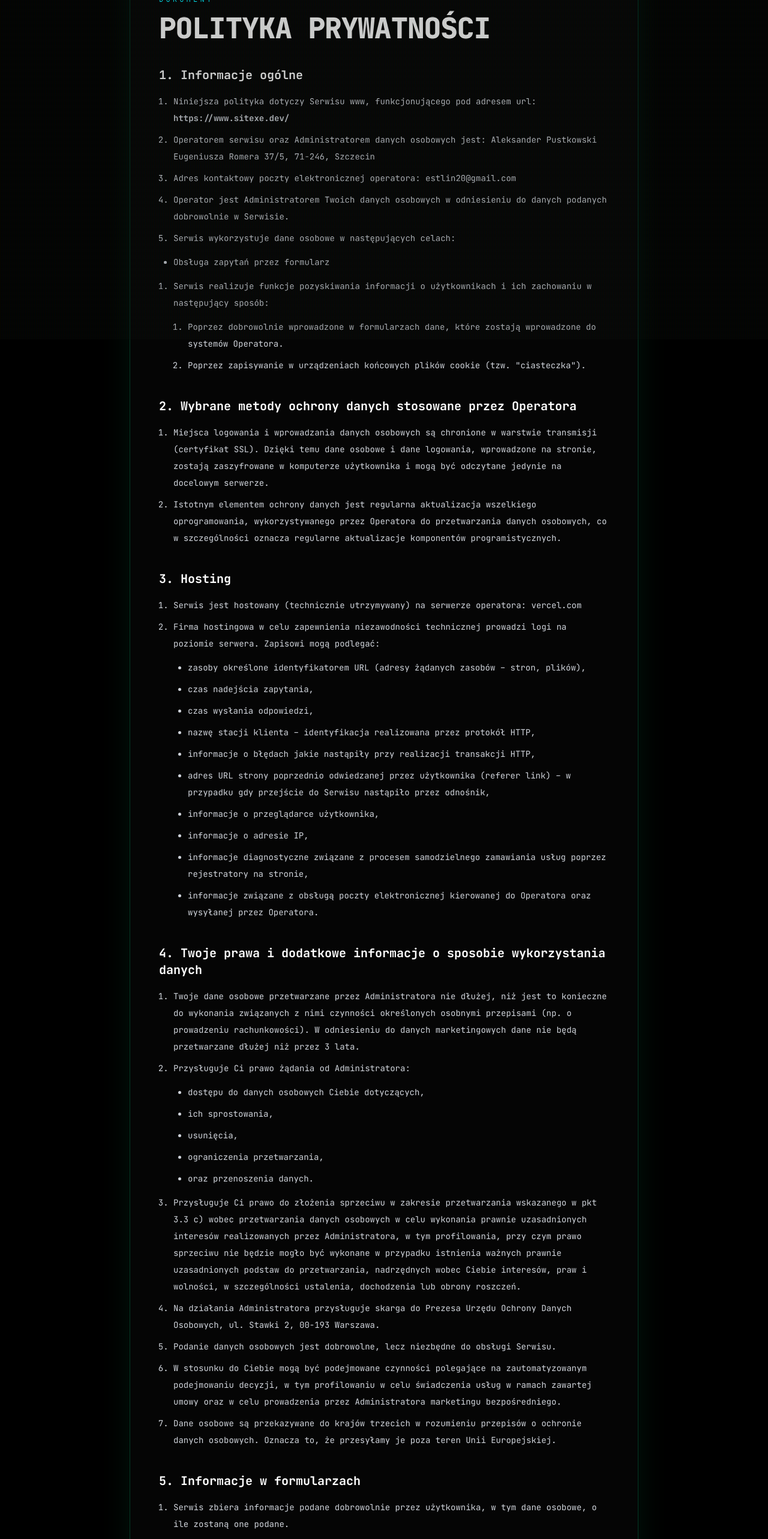
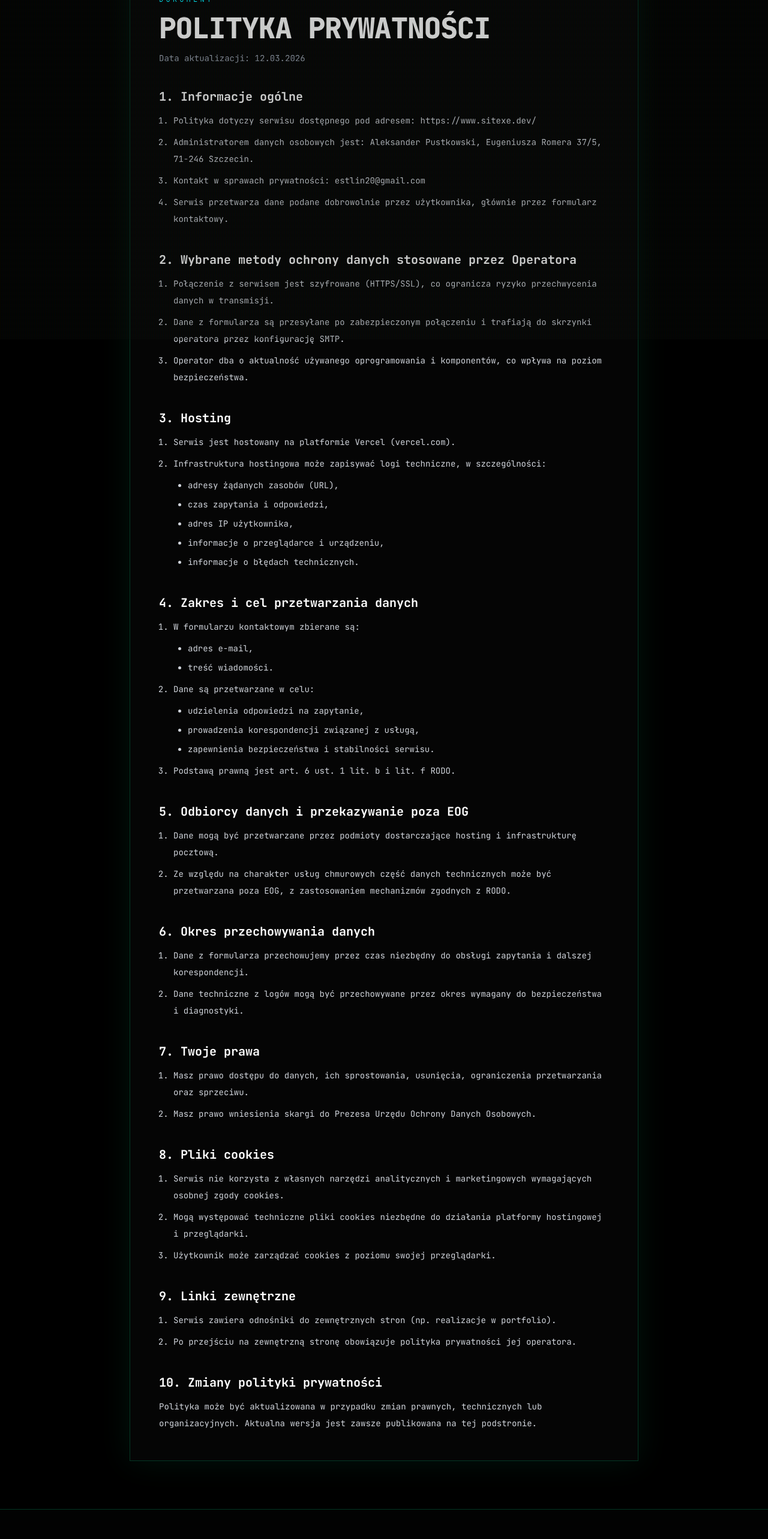
Before and after one commit to estlin75/sitexe, a Next.js app: page /polityka-prywatnosci in a window 1280 px wide. Shown: the part 234-2800 px from the top of the page at 60% size. Built offline with nearby package versions, Linux system fonts and the light colour scheme.

Commit message:
Update privacy policy to full site-specific version and clean up unnecessary boilerplate

```diff
--- a/app/polityka-prywatnosci/page.tsx
+++ b/app/polityka-prywatnosci/page.tsx
@@ -7,190 +7,6 @@ export const metadata: Metadata = {
   title: "Polityka prywatności | sitexe",
   description: "Strona polityki prywatności serwisu sitexe.",
 }
-
-const policyHtml = `
-<h2>1. Informacje ogólne</h2>
-<ol>
-  <li>Niniejsza polityka dotyczy Serwisu www, funkcjonującego pod adresem url: <b>https://www.sitexe.dev/</b></li>
-  <li>Operatorem serwisu oraz Administratorem danych osobowych jest: Aleksander Pustkowski Eugeniusza Romera 37/5, 71-246, Szczecin</li>
-  <li>Adres kontaktowy poczty elektronicznej operatora: estlin20@gmail.com</li>
-  <li>Operator jest Administratorem Twoich danych osobowych w odniesieniu do danych podanych dobrowolnie w Serwisie.</li>
-  <li>Serwis wykorzystuje dane osobowe w następujących celach:</li>
-</ol>
-<ul>
-  <li>Obsługa zapytań przez formularz</li>
-</ul>
-<ol>
-  <li>
-    Serwis realizuje funkcje pozyskiwania informacji o użytkownikach i ich zachowaniu w następujący sposób:
-    <ol>
-      <li>Poprzez dobrowolnie wprowadzone w formularzach dane, które zostają wprowadzone do systemów Operatora.</li>
-      <li>Poprzez zapisywanie w urządzeniach końcowych plików cookie (tzw. "ciasteczka").</li>
-    </ol>
-  </li>
-</ol>
-
-<h2>2. Wybrane metody ochrony danych stosowane przez Operatora</h2>
-<ol>
-  <li>
-    Miejsca logowania i wprowadzania danych osobowych są chronione w warstwie transmisji (certyfikat SSL). Dzięki temu dane osobowe i dane logowania,
-    wprowadzone na stronie, zostają zaszyfrowane w komputerze użytkownika i mogą być odczytane jedynie na docelowym serwerze.
-  </li>
-  <li>
-    Istotnym elementem ochrony danych jest regularna aktualizacja wszelkiego oprogramowania, wykorzystywanego przez Operatora do przetwarzania danych
-    osobowych, co w szczególności oznacza regularne aktualizacje komponentów programistycznych.
-  </li>
-</ol>
-
-<h2>3. Hosting</h2>
-<ol>
-  <li>Serwis jest hostowany (technicznie utrzymywany) na serwerze operatora: vercel.com</li>
-  <li>
-    Firma hostingowa w celu zapewnienia niezawodności technicznej prowadzi logi na poziomie serwera. Zapisowi mogą podlegać:
-    <ul>
-      <li>zasoby określone identyfikatorem URL (adresy żądanych zasobów – stron, plików),</li>
-      <li>czas nadejścia zapytania,</li>
-      <li>czas wysłania odpowiedzi,</li>
-      <li>nazwę stacji klienta – identyfikacja realizowana przez protokół HTTP,</li>
-      <li>informacje o błędach jakie nastąpiły przy realizacji transakcji HTTP,</li>
-      <li>adres URL strony poprzednio odwiedzanej przez użytkownika (referer link) – w przypadku gdy przejście do Serwisu nastąpiło przez odnośnik,</li>
-      <li>informacje o przeglądarce użytkownika,</li>
-      <li>informacje o adresie IP,</li>
-      <li>informacje diagnostyczne związane z procesem samodzielnego zamawiania usług poprzez rejestratory na stronie,</li>
-      <li>informacje związane z obsługą poczty elektronicznej kierowanej do Operatora oraz wysyłanej przez Operatora.</li>
-    </ul>
-  </li>
-</ol>
-
-<h2>4. Twoje prawa i dodatkowe informacje o sposobie wykorzystania danych</h2>
-<ol>
-  <li>
-    Twoje dane osobowe przetwarzane przez Administratora nie dłużej, niż jest to konieczne do wykonania związanych z nimi czynności określonych osobnymi
-    przepisami (np. o prowadzeniu rachunkowości). W odniesieniu do danych marketingowych dane nie będą przetwarzane dłużej niż przez 3 lata.
-  </li>
-  <li>
-    Przysługuje Ci prawo żądania od Administratora:
-    <ul>
-      <li>dostępu do danych osobowych Ciebie dotyczących,</li>
-      <li>ich sprostowania,</li>
-      <li>usunięcia,</li>
-      <li>ograniczenia przetwarzania,</li>
-      <li>oraz przenoszenia danych.</li>
-    </ul>
-  </li>
-  <li>
-    Przysługuje Ci prawo do złożenia sprzeciwu w zakresie przetwarzania wskazanego w pkt 3.3 c) wobec przetwarzania danych osobowych w celu wykonania
-    prawnie uzasadnionych interesów realizowanych przez Administratora, w tym profilowania, przy czym prawo sprzeciwu nie będzie mogło być wykonane
-    w przypadku istnienia ważnych prawnie uzasadnionych podstaw do przetwarzania, nadrzędnych wobec Ciebie interesów, praw i wolności,
-    w szczególności ustalenia, dochodzenia lub obrony roszczeń.
-  </li>
-  <li>Na działania Administratora przysługuje skarga do Prezesa Urzędu Ochrony Danych Osobowych, ul. Stawki 2, 00-193 Warszawa.</li>
-  <li>Podanie danych osobowych jest dobrowolne, lecz niezbędne do obsługi Serwisu.</li>
-  <li>
-    W stosunku do Ciebie mogą być podejmowane czynności polegające na zautomatyzowanym podejmowaniu decyzji, w tym profilowaniu w celu świadczenia usług
-    w ramach zawartej umowy oraz w celu prowadzenia przez Administratora marketingu bezpośredniego.
-  </li>
-  <li>
-    Dane osobowe są przekazywane do krajów trzecich w rozumieniu przepisów o ochronie danych osobowych. Oznacza to, że przesyłamy je poza teren
-    Unii Europejskiej.
-  </li>
-</ol>
-
-<h2>5. Informacje w formularzach</h2>
-<ol>
-  <li>Serwis zbiera informacje podane dobrowolnie przez użytkownika, w tym dane osobowe, o ile zostaną one podane.</li>
-  <li>Serwis może zapisać informacje o parametrach połączenia (oznaczenie czasu, adres IP).</li>
-  <li>
-    Serwis, w niektórych wypadkach, może zapisać informację ułatwiającą powiązanie danych w formularzu z adresem e-mail użytkownika wypełniającego
-    formularz. W takim wypadku adres e-mail użytkownika pojawia się wewnątrz adresu url strony zawierającej formularz.
-  </li>
-  <li>
-    Dane podane w formularzu są przetwarzane w celu wynikającym z funkcji konkretnego formularza, np. w celu dokonania procesu obsługi zgłoszenia
-    serwisowego lub kontaktu handlowego, rejestracji usług itp. Każdorazowo kontekst i opis formularza w czytelny sposób informuje, do czego on służy.
-  </li>
-</ol>
-
-<h2>6. Logi Administratora</h2>
-<ol>
-  <li>Informacje zachowaniu użytkowników w serwisie mogą podlegać logowaniu. Dane te są wykorzystywane w celu administrowania serwisem.</li>
-</ol>
-
-<h2>7. Istotne techniki marketingowe</h2>
-<ol></ol>
-
-<h2>8. Informacja o plikach cookies</h2>
-<ol>
-  <li>Serwis korzysta z plików cookies.</li>
-  <li>
-    Pliki cookies (tzw. "ciasteczka") stanowią dane informatyczne, w szczególności pliki tekstowe, które przechowywane są w urządzeniu końcowym
-    Użytkownika Serwisu i przeznaczone są do korzystania ze stron internetowych Serwisu. Cookies zazwyczaj zawierają nazwę strony internetowej,
-    z której pochodzą, czas przechowywania ich na urządzeniu końcowym oraz unikalny numer.
-  </li>
-  <li>Podmiotem zamieszczającym na urządzeniu końcowym Użytkownika Serwisu pliki cookies oraz uzyskującym do nich dostęp jest operator Serwisu.</li>
-  <li>
-    Pliki cookies wykorzystywane są w następujących celach:
-    <ol>
-      <li>utrzymanie sesji użytkownika Serwisu (po zalogowaniu), dzięki której użytkownik nie musi na każdej podstronie Serwisu ponownie wpisywać loginu i hasła;</li>
-      <li>realizacji celów określonych powyżej w części "Istotne techniki marketingowe";</li>
-    </ol>
-  </li>
-  <li>
-    W ramach Serwisu stosowane są dwa zasadnicze rodzaje plików cookies: "sesyjne" (session cookies) oraz "stałe" (persistent cookies). Cookies
-    "sesyjne" są plikami tymczasowymi, które przechowywane są w urządzeniu końcowym Użytkownika do czasu wylogowania, opuszczenia strony internetowej
-    lub wyłączenia oprogramowania (przeglądarki internetowej). "Stałe" pliki cookies przechowywane są w urządzeniu końcowym Użytkownika przez czas
-    określony w parametrach plików cookies lub do czasu ich usunięcia przez Użytkownika.
-  </li>
-  <li>
-    Oprogramowanie do przeglądania stron internetowych (przeglądarka internetowa) zazwyczaj domyślnie dopuszcza przechowywanie plików cookies
-    w urządzeniu końcowym Użytkownika. Użytkownicy Serwisu mogą dokonać zmiany ustawień w tym zakresie. Przeglądarka internetowa umożliwia usunięcie
-    plików cookies. Możliwe jest także automatyczne blokowanie plików cookies. Szczegółowe informacje na ten temat zawiera pomoc lub dokumentacja
-    przeglądarki internetowej.
-  </li>
-  <li>Ograniczenia stosowania plików cookies mogą wpłynąć na niektóre funkcjonalności dostępne na stronach internetowych Serwisu.</li>
-  <li>
-    Pliki cookies zamieszczane w urządzeniu końcowym Użytkownika Serwisu wykorzystywane mogą być również przez współpracujące z operatorem Serwisu
-    podmioty, w szczególności dotyczy to firm: Google (Google Inc. z siedzibą w USA), Facebook (Facebook Inc. z siedzibą w USA),
-    Twitter (Twitter Inc. z siedzibą w USA).
-  </li>
-</ol>
-
-<h2>9. Zarządzanie plikami cookies – jak w praktyce wyrażać i cofać zgodę?</h2>
-<ol>
-  <li>
-    Jeśli użytkownik nie chce otrzymywać plików cookies, może zmienić ustawienia przeglądarki. Zastrzegamy, że wyłączenie obsługi plików cookies
-    niezbędnych dla procesów uwierzytelniania, bezpieczeństwa, utrzymania preferencji użytkownika może utrudnić, a w skrajnych przypadkach może
-    uniemożliwić korzystanie ze stron www.
-  </li>
-  <li>
-    W celu zarządzania ustawienia cookies wybierz z listy poniżej przeglądarkę internetową, której używasz i postępuj zgodnie z instrukcjami:
-    <ul>
-      <li><a href="https://support.microsoft.com/pl-pl/help/10607/microsoft-edge-view-delete-browser-history">Edge</a></li>
-      <li><a href="https://support.microsoft.com/pl-pl/help/278835/how-to-delete-cookie-files-in-internet-explorer">Internet Explorer</a></li>
-      <li><a href="http://support.google.com/chrome/bin/answer.py?hl=pl&amp;answer=95647">Chrome</a></li>
-      <li><a href="http://support.apple.com/kb/PH5042">Safari</a></li>
-      <li><a href="http://support.mozilla.org/pl/kb/W%C5%82%C4%85czanie%20i%20wy%C5%82%C4%85czanie%20obs%C5%82ugi%20ciasteczek">Firefox</a></li>
-      <li><a href="http://help.opera.com/Windows/12.10/pl/cookies.html">Opera</a></li>
-    </ul>
-    <p>Urządzenia mobilne:</p>
-    <ul>
-      <li><a href="http://support.google.com/chrome/bin/answer.py?hl=pl&amp;answer=95647">Android</a></li>
-      <li><a href="http://support.apple.com/kb/HT1677?viewlocale=pl_PL">Safari (iOS)</a></li>
-      <li><a href="http://www.windowsphone.com/pl-pl/how-to/wp7/web/changing-privacy-and-other-browser-settings">Windows Phone</a></li>
-    </ul>
-  </li>
-</ol>
-
-<div>
-  <p>
-    Niniejszy wzór polityki został wygenerowany bezpłatnie, w celach informacyjnych, w oparciu o naszą wiedzę, branżowe praktyki i przepisy prawa
-    obowiązujące na dzień 2018-08-14. Zalecamy sprawdzenie wzoru polityki przed użyciem jej na stronie. Wzór opiera się na najczęściej występujących
-    na stronach internetowych sytuacjach, ale może nie odzwierciedlać pełnej i dokładnej specyfiki Twojej strony www. Przeczytaj uważnie wygenerowany
-    dokument i w razie potrzeb dostosuj go do Twojej sytuacji lub zasięgnij porady prawnej. Nie bierzemy odpowiedzialności za skutki posługiwania się
-    tym dokumentem, ponieważ tylko Ty masz wpływ na to, czy wszystkie informacje w nim zawarte są zgodne z prawdą. Zwróć także uwagę, że Polityka
-    Prywatności, nawet najlepsza, jest tylko jednym z elementów Twojej troski o dane osobowe i prywatność użytkownika na stronie www.
-  </p>
-</div>
-`
 
 export default function PrivacyPolicyPage() {
   return (
@@ -213,12 +29,114 @@ export default function PrivacyPolicyPage() {
               <h1 className="font-mono text-3xl md:text-5xl font-black uppercase tracking-tight text-white">
                 Polityka prywatności
               </h1>
+              <p className="mt-4 font-mono text-sm text-gray-400">Data aktualizacji: 12.03.2026</p>
             </div>
 
-            <article
-              className="font-mono text-sm leading-7 text-gray-300 [&_h2]:mt-10 [&_h2]:mb-4 [&_h2]:text-xl [&_h2]:font-bold [&_h2]:text-white [&_ol]:my-3 [&_ol]:list-decimal [&_ol]:pl-6 [&_ul]:my-3 [&_ul]:list-disc [&_ul]:pl-6 [&_li]:mb-2 [&_a]:text-cyan [&_a]:underline [&_a]:underline-offset-4"
-              dangerouslySetInnerHTML={{ __html: policyHtml }}
-            />
+            <article className="font-mono text-sm leading-7 text-gray-300 space-y-10">
+              <section>
+                <h2 className="text-xl font-bold text-white mb-3">1. Informacje ogólne</h2>
+                <ol className="list-decimal pl-6 space-y-2">
+                  <li>Polityka dotyczy serwisu dostępnego pod adresem: https://www.sitexe.dev/</li>
+                  <li>Administratorem danych osobowych jest: Aleksander Pustkowski, Eugeniusza Romera 37/5, 71-246 Szczecin.</li>
+                  <li>Kontakt w sprawach prywatności: estlin20@gmail.com</li>
+                  <li>Serwis przetwarza dane podane dobrowolnie przez użytkownika, głównie przez formularz kontaktowy.</li>
+                </ol>
+              </section>
+
+              <section>
+                <h2 className="text-xl font-bold text-white mb-3">2. Wybrane metody ochrony danych stosowane przez Operatora</h2>
+                <ol className="list-decimal pl-6 space-y-2">
+                  <li>Połączenie z serwisem jest szyfrowane (HTTPS/SSL), co ogranicza ryzyko przechwycenia danych w transmisji.</li>
+                  <li>Dane z formularza są przesyłane po zabezpieczonym połączeniu i trafiają do skrzynki operatora przez konfigurację SMTP.</li>
+                  <li>Operator dba o aktualność używanego oprogramowania i komponentów, co wpływa na poziom bezpieczeństwa.</li>
+                </ol>
+              </section>
+
+              <section>
+                <h2 className="text-xl font-bold text-white mb-3">3. Hosting</h2>
+                <ol className="list-decimal pl-6 space-y-2">
+                  <li>Serwis jest hostowany na platformie Vercel (vercel.com).</li>
+                  <li>
+                    Infrastruktura hostingowa może zapisywać logi techniczne, w szczególności:
+                    <ul className="list-disc pl-6 mt-2 space-y-1">
+                      <li>adresy żądanych zasobów (URL),</li>
+                      <li>czas zapytania i odpowiedzi,</li>
+                      <li>adres IP użytkownika,</li>
+                      <li>informacje o przeglądarce i urządzeniu,</li>
+                      <li>informacje o błędach technicznych.</li>
+                    </ul>
+                  </li>
+                </ol>
+              </section>
+
+              <section>
+                <h2 className="text-xl font-bold text-white mb-3">4. Zakres i cel przetwarzania danych</h2>
+                <ol className="list-decimal pl-6 space-y-2">
+                  <li>
+                    W formularzu kontaktowym zbierane są:
+                    <ul className="list-disc pl-6 mt-2 space-y-1">
+                      <li>adres e-mail,</li>
+                      <li>treść wiadomości.</li>
+                    </ul>
+                  </li>
+                  <li>
+                    Dane są przetwarzane w celu:
+                    <ul className="list-disc pl-6 mt-2 space-y-1">
+                      <li>udzielenia odpowiedzi na zapytanie,</li>
+                      <li>prowadzenia korespondencji związanej z usługą,</li>
+                      <li>zapewnienia bezpieczeństwa i stabilności serwisu.</li>
+                    </ul>
+                  </li>
+                  <li>Podstawą prawną jest art. 6 ust. 1 lit. b i lit. f RODO.</li>
+                </ol>
+              </section>
+
+              <section>
+                <h2 className="text-xl font-bold text-white mb-3">5. Odbiorcy danych i przekazywanie poza EOG</h2>
+                <ol className="list-decimal pl-6 space-y-2">
+                  <li>Dane mogą być przetwarzane przez podmioty dostarczające hosting i infrastrukturę pocztową.</li>
+                  <li>Ze względu na charakter usług chmurowych część danych technicznych może być przetwarzana poza EOG, z zastosowaniem mechanizmów zgodnych z RODO.</li>
+                </ol>
+              </section>
+
+              <section>
+                <h2 className="text-xl font-bold text-white mb-3">6. Okres przechowywania danych</h2>
+                <ol className="list-decimal pl-6 space-y-2">
+                  <li>Dane z formularza przechowujemy przez czas niezbędny do obsługi zapytania i dalszej korespondencji.</li>
+                  <li>Dane techniczne z logów mogą być przechowywane przez okres wymagany do bezpieczeństwa i diagnostyki.</li>
+                </ol>
+              </section>
+
+              <section>
+                <h2 className="text-xl font-bold text-white mb-3">7. Twoje prawa</h2>
+                <ol className="list-decimal pl-6 space-y-2">
+                  <li>Masz prawo dostępu do danych, ich sprostowania, usunięcia, ograniczenia przetwarzania oraz sprzeciwu.</li>
+                  <li>Masz prawo wniesienia skargi do Prezesa Urzędu Ochrony Danych Osobowych.</li>
+                </ol>
+              </section>
+
+              <section>
+                <h2 className="text-xl font-bold text-white mb-3">8. Pliki cookies</h2>
+                <ol className="list-decimal pl-6 space-y-2">
+                  <li>Serwis nie korzysta z własnych narzędzi analitycznych i marketingowych wymagających osobnej zgody cookies.</li>
+                  <li>Mogą występować techniczne pliki cookies niezbędne do działania platformy hostingowej i przeglądarki.</li>
+                  <li>Użytkownik może zarządzać cookies z poziomu swojej przeglądarki.</li>
+                </ol>
+              </section>
+
+              <section>
+                <h2 className="text-xl font-bold text-white mb-3">9. Linki zewnętrzne</h2>
+                <ol className="list-decimal pl-6 space-y-2">
+                  <li>Serwis zawiera odnośniki do zewnętrznych stron (np. realizacje w portfolio).</li>
+                  <li>Po przejściu na zewnętrzną stronę obowiązuje polityka prywatności jej operatora.</li>
+                </ol>
+              </section>
+
+              <section>
+                <h2 className="text-xl font-bold text-white mb-3">10. Zmiany polityki prywatności</h2>
+                <p>Polityka może być aktualizowana w przypadku zmian prawnych, technicznych lub organizacyjnych. Aktualna wersja jest zawsze publikowana na tej podstronie.</p>
+              </section>
+            </article>
           </div>
         </div>
       </section>
```
